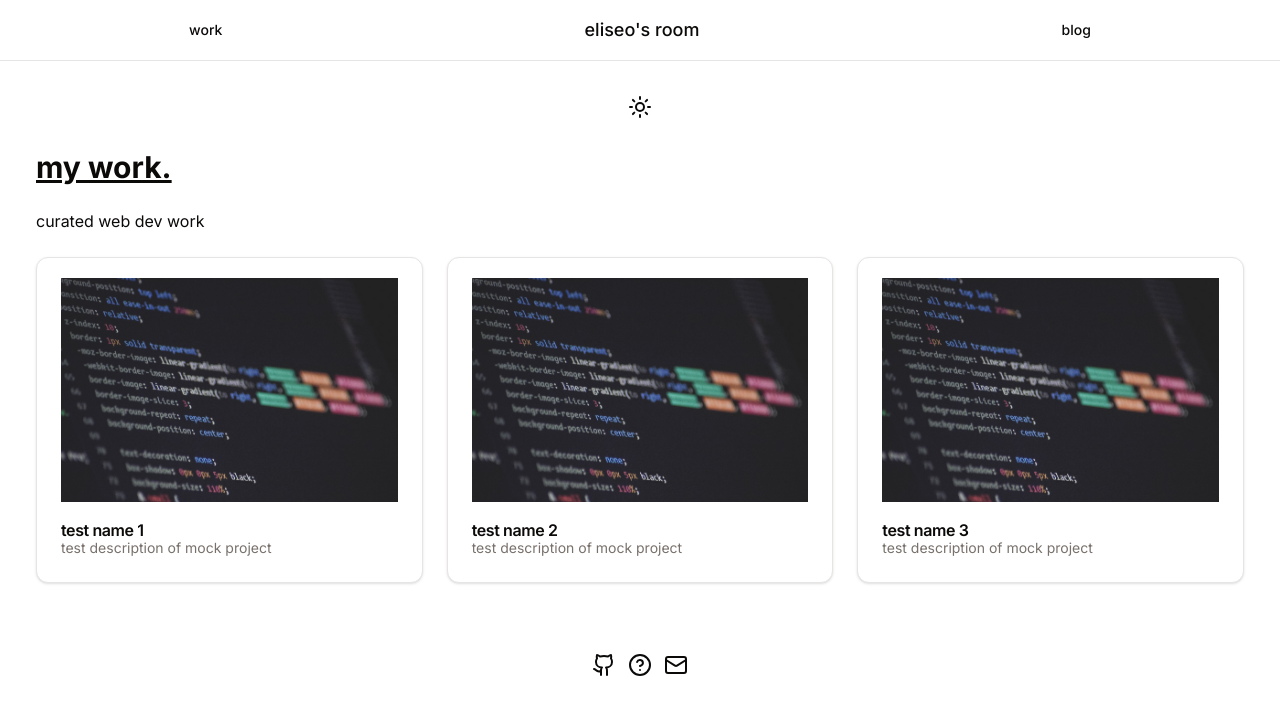
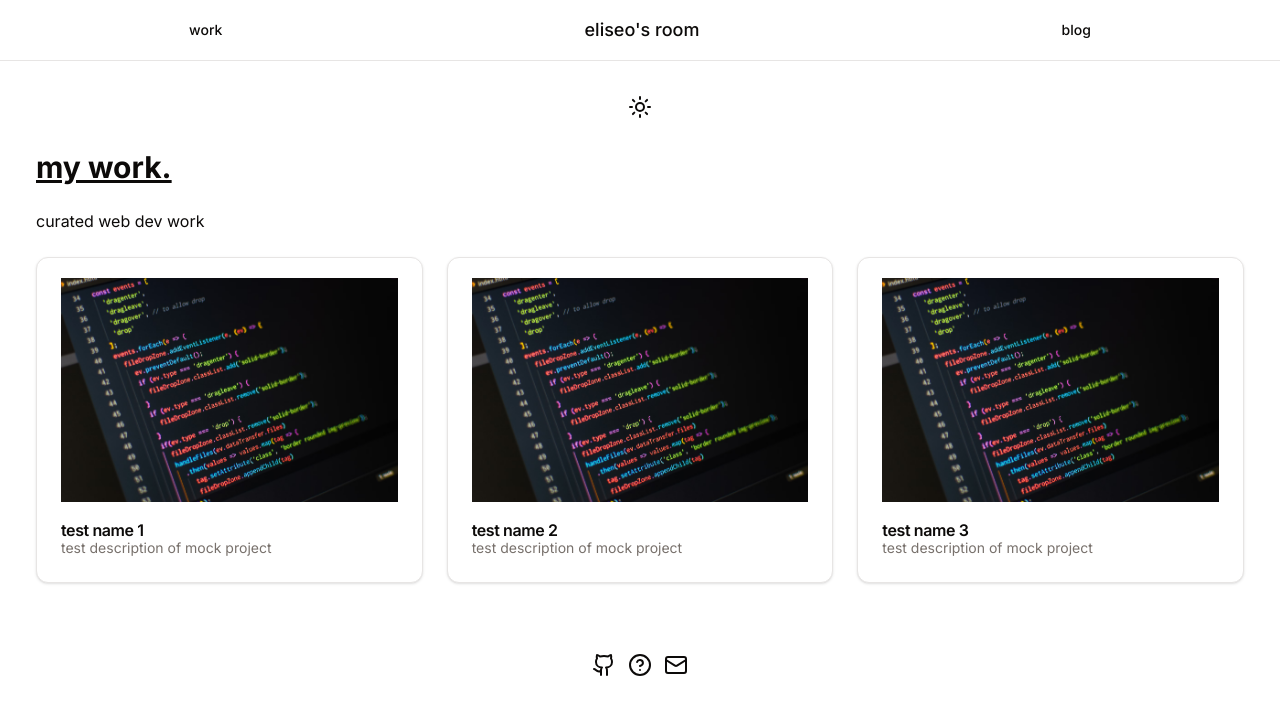
Before and after one commit to ejperez37/personal-site, a Next.js app: page /work in a window 1280 px wide. Shown: the top 714 px of the page. Built offline with nearby package versions, Linux system fonts and the light colour scheme.

Commit message:
Attempt to fix code image placeholder

```diff
--- a/src/app/page.tsx
+++ b/src/app/page.tsx
@@ -47,7 +47,7 @@ export default function Home() {
         <Separator orientation="horizontal" className="my-10" />
         <section className="flex flex-col sm:flex-row justify-around items-center text-center mb-14 mx-3">
           <Image
-            src="/images/vscodestock.jpg"
+            src="/images/vscodestock.jpeg"
             className="rounded-full mt-6 mb-7"
             height={400}
             width={400}
--- a/src/app/work/page.tsx
+++ b/src/app/work/page.tsx
@@ -20,7 +20,7 @@ export default function Page() {
           <Link href="/work/work-page1">
             <CardContent>
               <Image
-                src="/images/vscodestock.jpg"
+                src="/images/vscodestock.jpeg"
                 className="py-5"
                 height={400}
                 width={400}
@@ -37,7 +37,7 @@ export default function Page() {
           <Link href="/work/work-page2">
             <CardContent>
               <Image
-                src="/images/vscodestock.jpg"
+                src="/images/vscodestock.jpeg"
                 className="py-5"
                 height={400}
                 width={400}
@@ -54,7 +54,7 @@ export default function Page() {
           <Link href="/work/work-page3">
             <CardContent>
               <Image
-                src="/images/vscodestock.jpg"
+                src="/images/vscodestock.jpeg"
                 className="py-5"
                 height={400}
                 width={400}
```
Also changed, not shown: public/images/vscodestock.jpeg (added), public/images/vscodestock.jpg (deleted).
